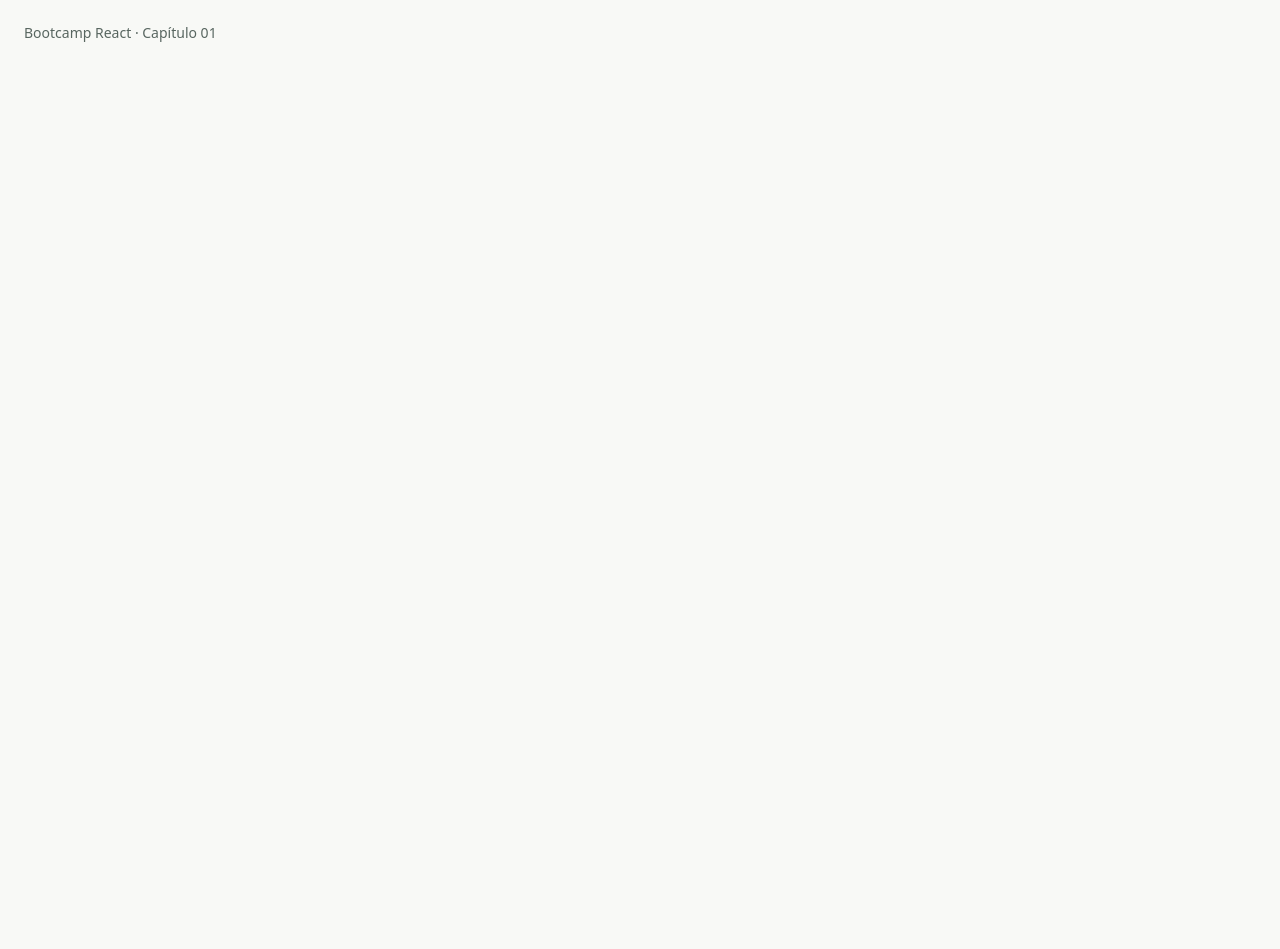
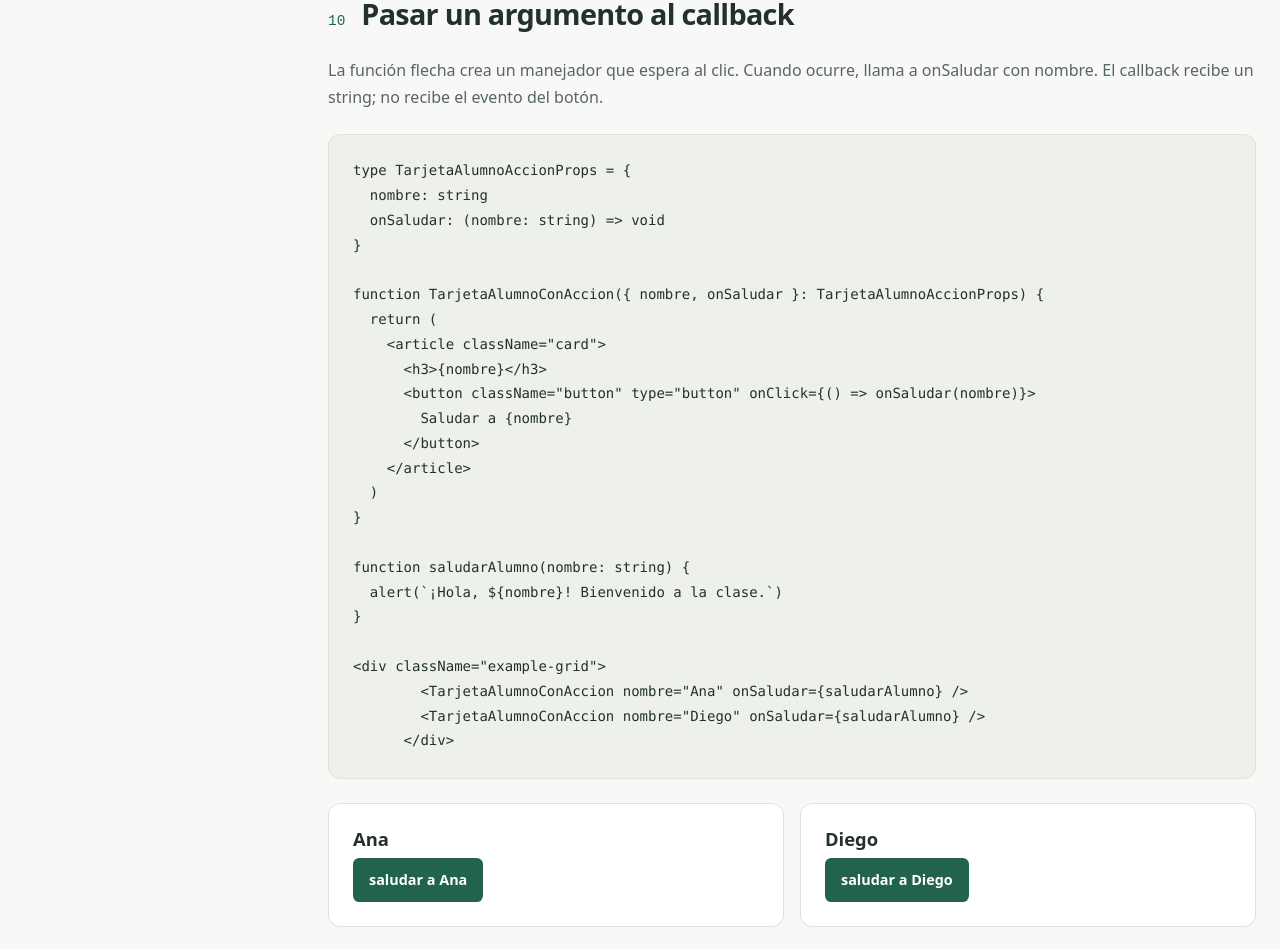
Before and after one commit to carlosmarind/bootcamp-react, a React (Vite) app: page / in a window 1280 px wide. Shown: the part 7780-8729 px from the top of the page. Before the commit the page ends 7848 px from the top, so only its background shows below. Built offline with nearby package versions, Linux system fonts and the light colour scheme.

Commit message:
funciones como parametros

```diff
--- a/src/sesiones/01-componentes/SesionComponentes.tsx
+++ b/src/sesiones/01-componentes/SesionComponentes.tsx
@@ -7,6 +7,7 @@ import { EjemploPropsOpcionales } from "./ejemplos/06-ValoresPredeterminados";
 import { EjemploCondicionales } from "./ejemplos/07-Condicionales";
 import { EjemploEventos } from "./ejemplos/08-Eventos";
 import { EjemploPropFuncion } from "./ejemplos/09-PropsComoFunciones";
+import { EjemploCallbackConArgumentos } from "./ejemplos/10-ArgumentosCallback";
 
 function SesionComponentes() {
     return (
@@ -26,6 +27,7 @@ function SesionComponentes() {
             <EjemploCondicionales />
             <EjemploEventos />
             <EjemploPropFuncion />
+            <EjemploCallbackConArgumentos />
         </>
     );
 }
--- /dev/null
+++ b/src/sesiones/01-componentes/ejemplos/10-ArgumentosCallback.tsx
@@ -0,0 +1,40 @@
+
+type TarjetaAlumnoConActionProps = {
+    nombre: string
+    onSaludar: (nombre: string) => void
+}
+
+function TarjetaAlumnoConAction({ nombre, onSaludar }: TarjetaAlumnoConActionProps) {
+    return (
+        <article className="card">
+            <h3>{nombre}</h3>
+            <button className="button" type="button" onClick={() => onSaludar(nombre)}>
+                saludar a {nombre}
+            </button>
+        </article>
+    )
+}
+
+function saludarAlumno(nombre: string) {
+    alert(`Hola!, ${nombre} bienvenido a la clase del bootcamp`)
+}
+
+export function EjemploCallbackConArgumentos() {
+    return (
+        <section className="lesson" id="argumentos" aria-labelledby="argumentos-title">
+            <header className="lesson-heading">
+                <span className="lesson-number">10</span>
+                <h2 id="argumentos-title">Pasar un argumento al callback</h2>
+            </header>
+            <p>La función flecha crea un manejador que espera al clic. Cuando ocurre, llama a onSaludar con nombre. El callback recibe un string; no recibe el evento del botón.</p>
+            <pre><code>{"type TarjetaAlumnoAccionProps = {\n  nombre: string\n  onSaludar: (nombre: string) => void\n}\n\nfunction TarjetaAlumnoConAccion({ nombre, onSaludar }: TarjetaAlumnoAccionProps) {\n  return (\n    <article className=\"card\">\n      <h3>{nombre}</h3>\n      <button className=\"button\" type=\"button\" onClick={() => onSaludar(nombre)}>\n        Saludar a {nombre}\n      </button>\n    </article>\n  )\n}\n\nfunction saludarAlumno(nombre: string) {\n  alert(`¡Hola, ${nombre}! Bienvenido a la clase.`)\n}\n\n<div className=\"example-grid\">\n        <TarjetaAlumnoConAccion nombre=\"Ana\" onSaludar={saludarAlumno} />\n        <TarjetaAlumnoConAccion nombre=\"Diego\" onSaludar={saludarAlumno} />\n      </div>"}</code></pre>
+            <div className="example-grid">
+
+                <TarjetaAlumnoConAction nombre="Ana" onSaludar={saludarAlumno} />
+                <TarjetaAlumnoConAction nombre="Diego" onSaludar={saludarAlumno} />
+
+            </div>
+            <p className="prompt">Predice el argumento que recibirá saludarAlumno con cada botón. Luego compruébalo.</p>
+        </section>
+    )
+}
```
Also changed, not shown: src/sesiones/01-componentes/ejemplos/11-Children.tsx (added).
